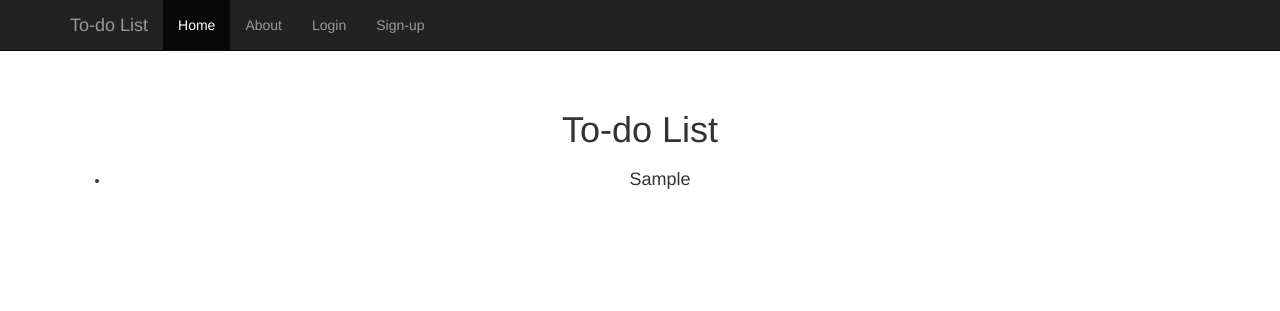
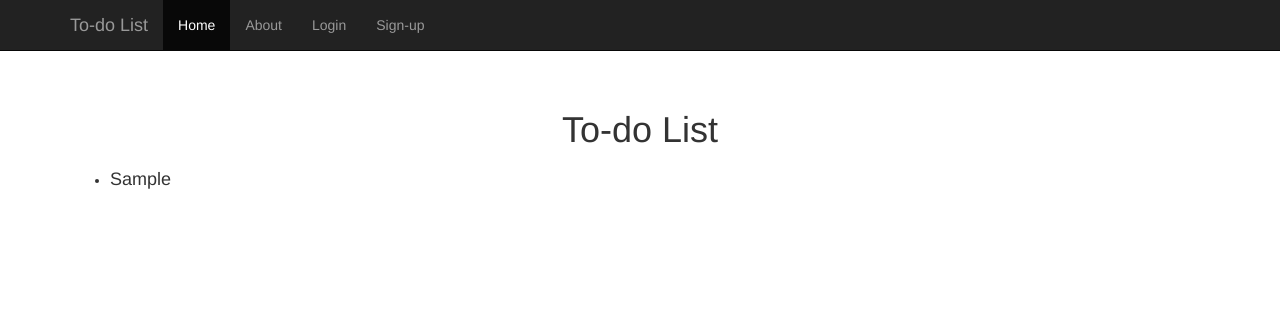
Before and after one commit to erictempleton1/TodoList, a Python web app: template todo/templates/list.html in a window 1280 px wide. Shown: the top 311 px of the page. Run offline with Jinja, Linux system fonts and the light colour scheme; the template is opened without the code that fills it: most values are stand-ins (such as "Sample title", 1, 10 or a date in 2020); some libraries are stand-ins or nearby versions.

Commit message:
layout changes

```diff
--- a/todo/templates/list.html
+++ b/todo/templates/list.html
@@ -11,9 +11,11 @@
 	{% endwith %}
 
     {% for item in get_list %}
+        <div class="text-left">
 		<ul  class="list_unstyled">
 			<li><h4> {{ item. todo_item }} </h4></li>
 		</ul>
+		</div>
 	{% endfor %}
 
 {% endblock %}
```
